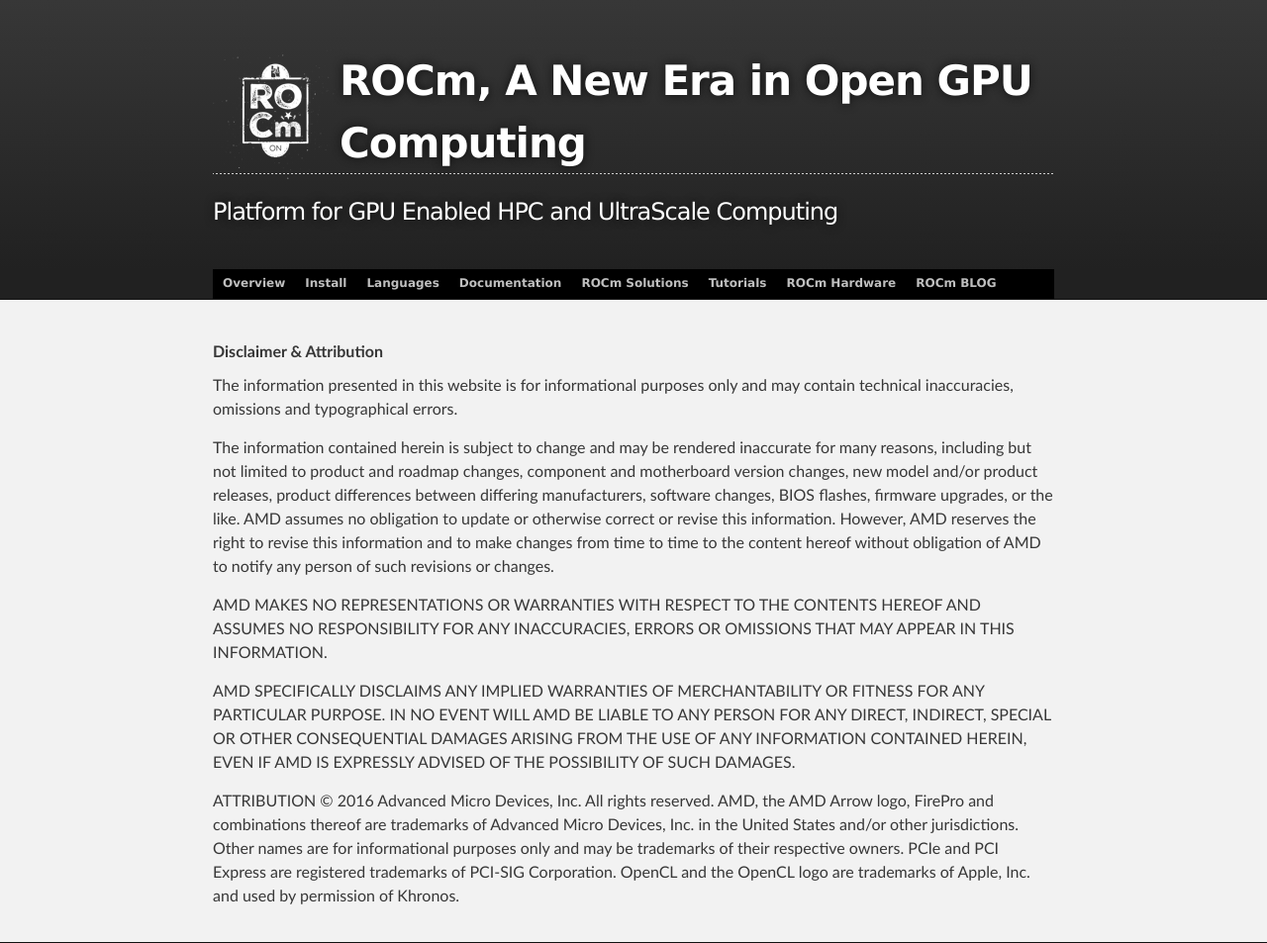
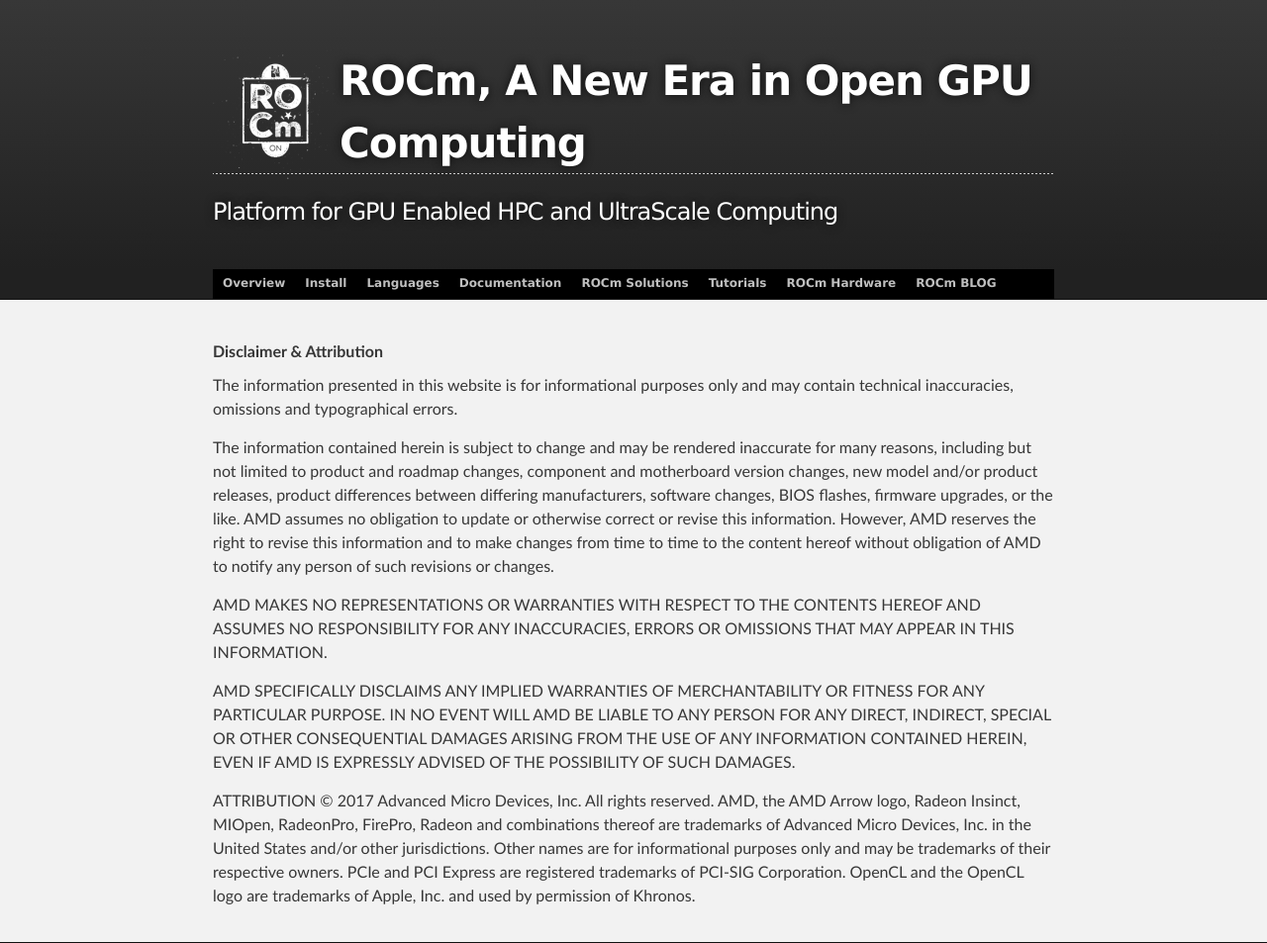
Before and after one commit to ROCm/ROCm.github.io, a Jekyll site: the page legal.html, which Jekyll copies as it is, in a window 1280 px wide. Shown: the whole page at 99% size. Built offline with Jekyll 4.4.1, drawn with Linux system fonts in a browser that asks for light colours.

Commit message:
Update legal.html

```diff
--- a/legal.html
+++ b/legal.html
@@ -52,7 +52,7 @@
 <p>AMD SPECIFICALLY DISCLAIMS ANY IMPLIED WARRANTIES OF MERCHANTABILITY OR FITNESS FOR ANY PARTICULAR PURPOSE. IN NO EVENT WILL AMD BE LIABLE TO ANY PERSON FOR ANY DIRECT, INDIRECT, SPECIAL OR OTHER CONSEQUENTIAL DAMAGES ARISING FROM THE USE OF ANY INFORMATION CONTAINED HEREIN, EVEN IF AMD IS EXPRESSLY ADVISED OF THE POSSIBILITY OF SUCH DAMAGES.</p>
 
 <p>ATTRIBUTION
-© 2016 Advanced Micro Devices, Inc. All rights reserved. AMD, the AMD Arrow logo, FirePro and combinations thereof are trademarks of Advanced Micro Devices, Inc. in the United States and/or other jurisdictions. Other names are for informational purposes only and may be trademarks of their respective owners. PCIe and PCI Express are registered trademarks of PCI-SIG Corporation.  OpenCL and the OpenCL logo are trademarks of Apple, Inc. and used by permission of Khronos. </p>
+© 2017 Advanced Micro Devices, Inc. All rights reserved. AMD, the AMD Arrow logo, Radeon Insinct, MIOpen, RadeonPro, FirePro, Radeon and combinations thereof are trademarks of Advanced Micro Devices, Inc. in the United States and/or other jurisdictions. Other names are for informational purposes only and may be trademarks of their respective owners. PCIe and PCI Express are registered trademarks of PCI-SIG Corporation.  OpenCL and the OpenCL logo are trademarks of Apple, Inc. and used by permission of Khronos. </p>
 </div>
 
 
```
